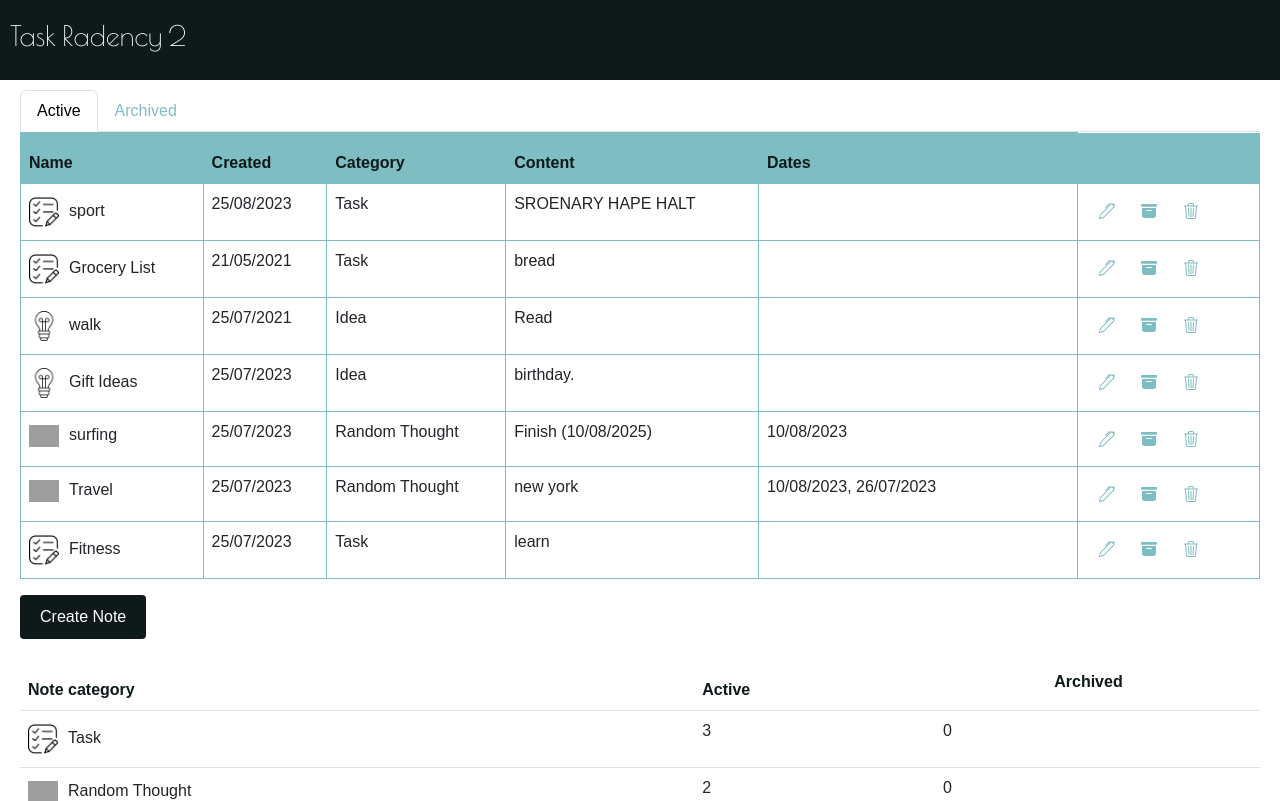
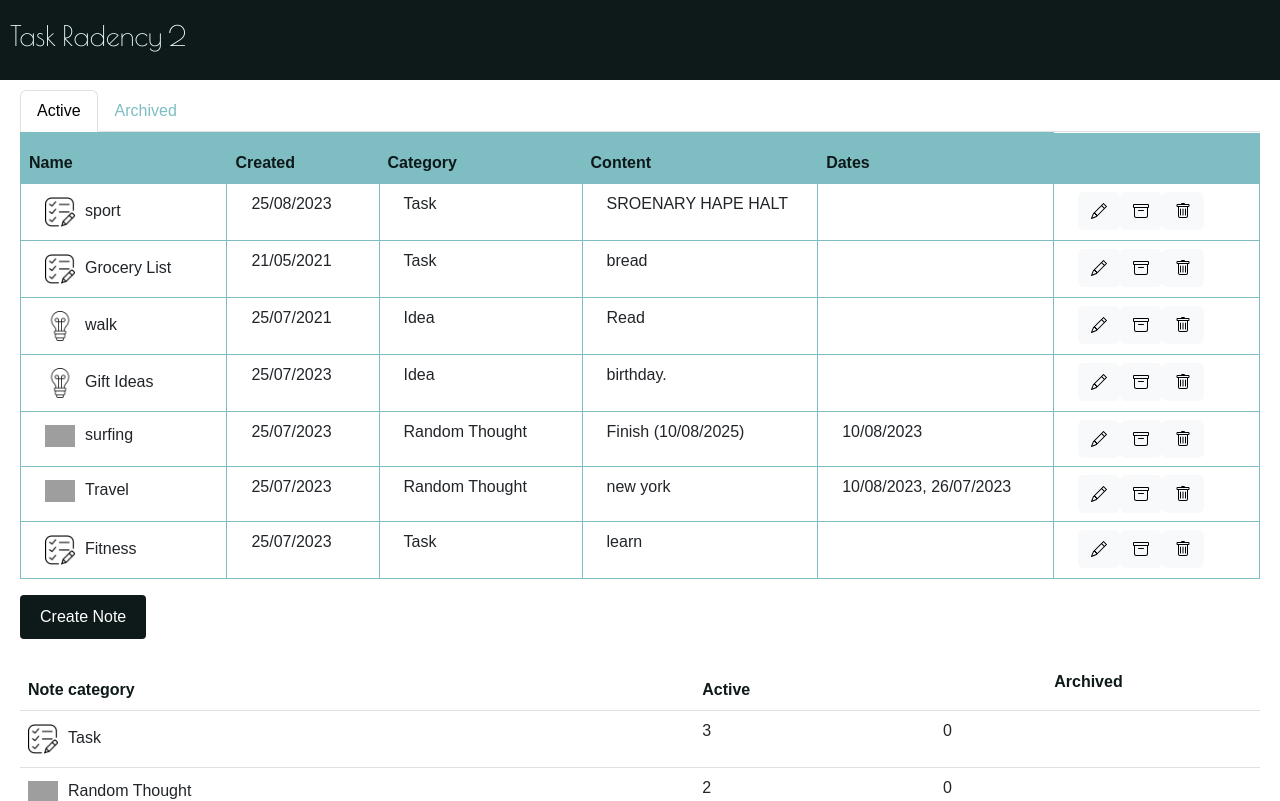
Before and after one commit to andreii2022/secondRadencyTask, a React (Create React App) app: page / in a window 1280 px wide. Shown: the top 801 px of the page. Built offline with nearby package versions, Linux system fonts and the light colour scheme; grey boxes are pictures that could not be loaded.

Commit message:
Replaced element styling classes with Tailwind CSS classes

```diff
--- a/src/components/NotleItem/NoteItem.tsx
+++ b/src/components/NotleItem/NoteItem.tsx
@@ -1,19 +1,82 @@
+// import React, { FC, useState } from "react";
+// import {
+//   Note,
+//   changeStatus,
+//   removeNote,
+// } from "../../redux/reducers/notesReducer";
+// import { categories } from "../../material/categories";
+// import archiveIcon from "../../material/img/icons/archiveIcon.svg";
+// import deleteIcon from "../../material/img/icons/deleteIcon.svg";
+// import editIcon from "../../material/img/icons/editIcon.svg";
+// import unarchiveIcon from "../../material/img/icons/unarchiveIcon.svg";
+// import styles from "./NoteItem.module.css";
+// import { Button } from "react-bootstrap";
+// import { useDispatch } from "react-redux";
+// import ModalForm from "../ModalForm/ModalForm";
+
+
+// const NoteItem: FC<Note> = ({
+//   category,
+//   content,
+//   created,
+//   dates,
+//   id,
+//   isActive,
+//   name,
+// }) => {
+//   const [openModal, setOpenModal] = useState(false);
+//   const dispatch = useDispatch();
+
+//   const noteCategory = categories.find((element) => element.id == category);
+
+//   const deleteItem = () => {
+//     dispatch(removeNote(id));
+//   };
+
+//   const archiveItem = (status: boolean) => {
+//     dispatch(changeStatus(id, status));
+//   };
+
+//   return (
+//     <tr>
+//       <td className={styles.nameItem}>
+//         <img src={noteCategory?.icon} alt={noteCategory?.title} />
+//         {name}
+//       </td>
+//       <td>{created}</td>
+//       <td>{noteCategory?.title}</td>
+//       <td className={styles.cutEdges}>{content}</td>
+//       <td style={{minWidth:"250px"}} className={styles.cutEdges}>{dates.join(", ")}</td>
+//       <td>
+//         <Button variant="ligth" onClick={() => setOpenModal(true)}>
+//           <img src={editIcon} alt="editIcon" />
+//         </Button>
+//         <Button variant="ligth" onClick={() => archiveItem(!isActive)}>
+//           <img src={isActive ? archiveIcon : unarchiveIcon} alt="statusIcon" />
+//         </Button>
+//         <Button variant="ligth" onClick={deleteItem}>
+//           <img src={deleteIcon} alt="deleteIcon" />
+//         </Button>
+//       </td>
+//       <ModalForm
+//         show={openModal}
+//         onHide={() => setOpenModal(false)}
+//         isCreate={false}
+//         initialData={{ category, content, created, dates, id, isActive, name }}
+//       />
+//     </tr>
+//   );
+// };
+
+// export default NoteItem;
 import React, { FC, useState } from "react";
-import {
-  Note,
-  changeStatus,
-  removeNote,
-} from "../../redux/reducers/notesReducer";
+import { Note, changeStatus, removeNote } from "../../redux/reducers/notesReducer";
 import { categories } from "../../material/categories";
-import archiveIcon from "../../material/img/icons/archiveIcon.svg";
-import deleteIcon from "../../material/img/icons/deleteIcon.svg";
-import editIcon from "../../material/img/icons/editIcon.svg";
-import unarchiveIcon from "../../material/img/icons/unarchiveIcon.svg";
-import styles from "./NoteItem.module.css";
+import { BsPencil, BsArchive, BsTrash, BsBoxArrowInUpRight, BsBoxArrowInDownLeft } from "react-icons/bs";
+import ModalForm from "../ModalForm/ModalForm";
 import { Button } from "react-bootstrap";
 import { useDispatch } from "react-redux";
-import ModalForm from "../ModalForm/ModalForm";
-
+import styles from "./NoteItem.module.css";
 
 const NoteItem: FC<Note> = ({
   category,
@@ -27,7 +90,7 @@ const NoteItem: FC<Note> = ({
   const [openModal, setOpenModal] = useState(false);
   const dispatch = useDispatch();
 
-  const noteCategory = categories.find((element) => element.id == category);
+  const noteCategory = categories.find((element) => element.id === category);
 
   const deleteItem = () => {
     dispatch(removeNote(id));
@@ -39,24 +102,26 @@ const NoteItem: FC<Note> = ({
 
   return (
     <tr>
-      <td className={styles.nameItem}>
-        <img src={noteCategory?.icon} alt={noteCategory?.title} />
+      <td className={`${styles.nameItem} px-4 py-2 flex items-center`}>
+        <img src={noteCategory?.icon} alt={noteCategory?.title} className="w-6 h-6 mr-2" />
         {name}
       </td>
-      <td>{created}</td>
-      <td>{noteCategory?.title}</td>
-      <td className={styles.cutEdges}>{content}</td>
-      <td style={{minWidth:"250px"}} className={styles.cutEdges}>{dates.join(", ")}</td>
-      <td>
-        <Button variant="ligth" onClick={() => setOpenModal(true)}>
-          <img src={editIcon} alt="editIcon" />
-        </Button>
-        <Button variant="ligth" onClick={() => archiveItem(!isActive)}>
-          <img src={isActive ? archiveIcon : unarchiveIcon} alt="statusIcon" />
-        </Button>
-        <Button variant="ligth" onClick={deleteItem}>
-          <img src={deleteIcon} alt="deleteIcon" />
-        </Button>
+      <td className="px-4 py-2">{created}</td>
+      <td className="px-4 py-2">{noteCategory?.title}</td>
+      <td className={`${styles.cutEdges} px-4 py-2`}>{content}</td>
+      <td className={`${styles.cutEdges} px-4 py-2`}>{dates.join(", ")}</td>
+      <td className="px-4 py-2">
+        <div className="flex">
+          <Button variant="light" onClick={() => setOpenModal(true)} className="mr-2">
+            <BsPencil />
+          </Button>
+          <Button variant="light" onClick={() => archiveItem(!isActive)} className="mr-2">
+            {isActive ? <BsArchive /> : <BsBoxArrowInDownLeft />}
+          </Button>
+          <Button variant="light" onClick={deleteItem} className="mr-2">
+            <BsTrash />
+          </Button>
+        </div>
       </td>
       <ModalForm
         show={openModal}
--- a/src/tailwind.config.js
+++ b/src/tailwind.config.js
@@ -1,14 +1,13 @@
-// tailwind.config.js
 module.exports = {
   purge: [],
-  darkMode: false, // or 'media' or 'class'
+  darkMode: false,
   theme: {
     extend: {
       colors: {
         primary: '#0e191a',
         secondary: '#7ebdc2',
         dark: '#231f20',
-        azure: 'azure', // Ваш колір 'azure'
+        azure: 'azure',
       },
       fontFamily: {
         custom: ['Poiret One', 'Arial', 'Helvetica', 'sans-serif'],
```
